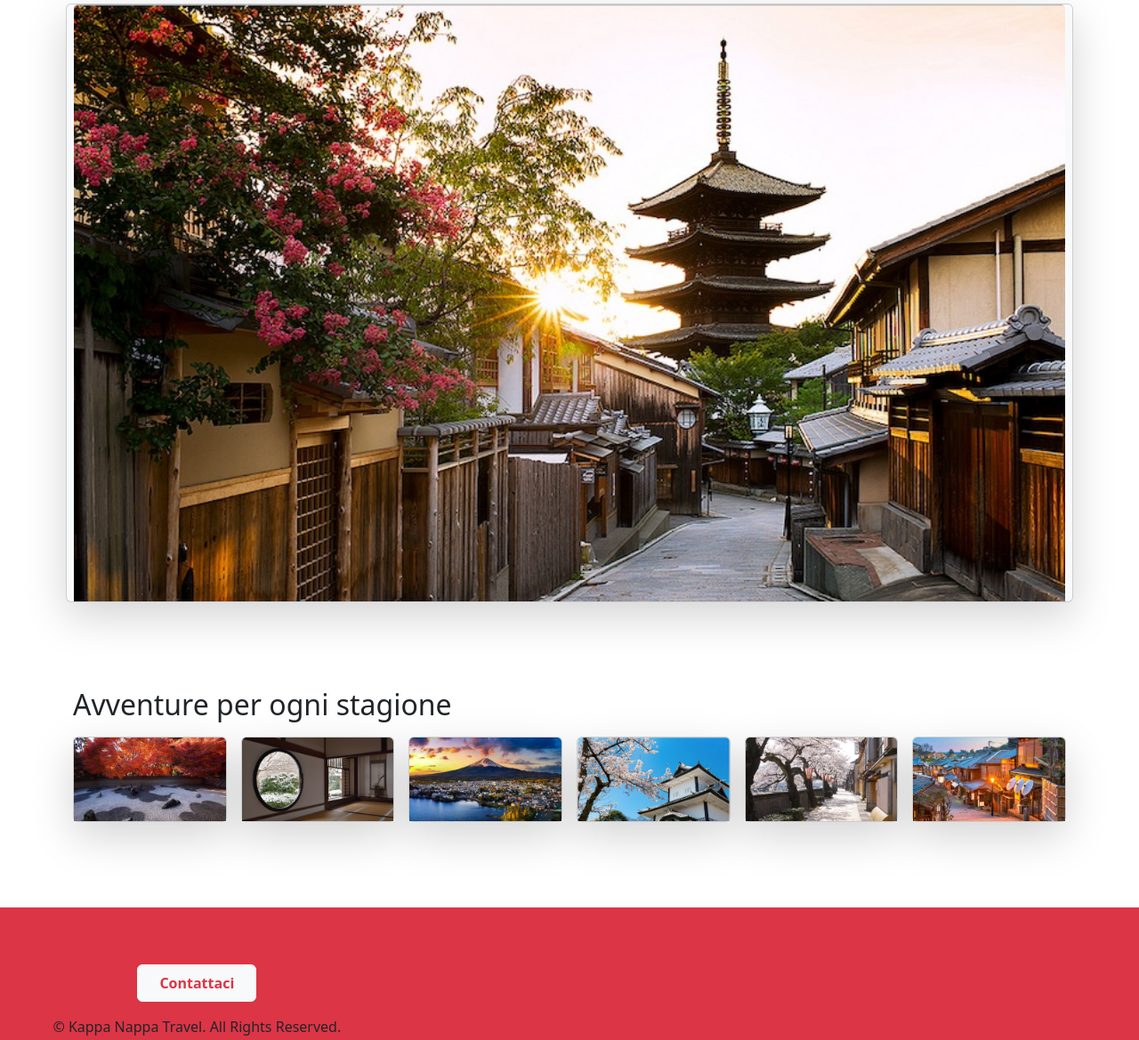
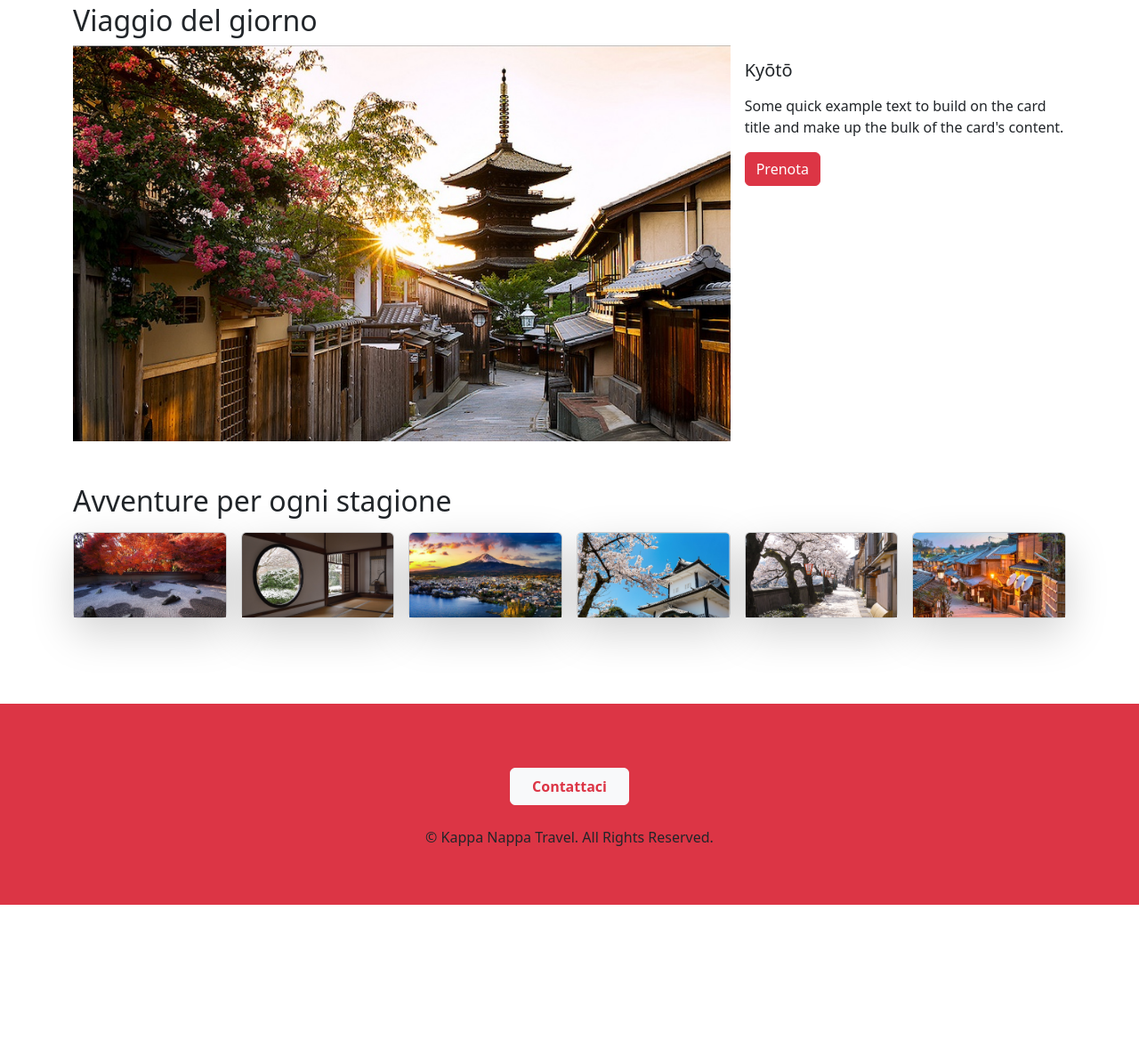
Before and after one commit to silvia8gasparini/U2_W2-D2, a plain HTML site: page index.html in a window 1280 px wide. Shown: the part 2011-3180 px from the top of the page at 89% size. After the commit the page ends 3028 px from the top, so only its background shows below. Drawn offline with nearby package versions, Linux system fonts and the light colour scheme.

Commit message:
Last updates

```diff
--- a/index.html
+++ b/index.html
@@ -180,8 +180,8 @@
 
       <section>
         <div class="container my-5">
+          <div class="row g-3"></div>
           <h2 class="text-left my-3">Il Giappone a 360°</h2>
-
           <div class="row g-3">
             <div class="col-12 col-sm-6 col-md-6 col-lg-4">
               <div class="card shadow-lg p-3 mb-5 bg-body-tertiary rounded">
@@ -291,19 +291,30 @@
 
       <section>
         <div class="container my-5">
+          <h2 class="text-left">Viaggio del giorno</h2>
           <div class="row g-3">
-                <div class="card shadow-lg mb-5 bg-body-tertiary rounded">
-                    <img
-                      src="./assets/imgs/img9.jpg"
-                      class="card-img-top"
-                      alt="japan"
-                    />
+            <div class="col-12 col-sm-6 col-md-6 col-lg-4 flex-grow-1">
+              <div>
+                <img class="w-100" src="./assets/imgs/img9.jpg" alt="kyōtō" />
+              </div>
             </div>
 
+            <div class="col-12 col-sm-6 col-md-6 col-lg-4 flex-grow-0">
+              <div>
+                <div class="card-body">
+                  <h5 class="card-title mt-3">Kyōtō</h5>
+                  <p class="card-text mt-3">
+                    Some quick example text to build on the card title and make
+                    up the bulk of the card's content.
+                  </p>
+                  <a href="#" class="btn btn-danger fw-lighter">Prenota</a>
+                </div>
+              </div>
+            </div>
+          </div>
+        </div>
+      </section>
 
-            </div>
-
-      </section>
       <section>
         <div class="container my-5">
           <h2 class="text-left my-3">Avventure per ogni stagione</h2>
@@ -325,7 +336,6 @@
                   class="card-img-top"
                   alt="japan"
                 />
-
               </div>
             </div>
             <div class="col-12 col-sm-6 col-md-4 col-lg-2">
@@ -344,7 +354,6 @@
                   class="card-img-top"
                   alt="japan"
                 />
-
               </div>
             </div>
             <div class="col-12 col-sm-6 col-md-4 col-lg-2">
@@ -354,7 +363,6 @@
                   class="card-img-top"
                   alt="japan"
                 />
-
               </div>
             </div>
             <div class="col-12 col-sm-6 col-md-4 col-lg-2">
@@ -364,38 +372,29 @@
                   class="card-img-top"
                   alt="japan"
                 />
-
               </div>
             </div>
-
-
           </div>
-
-
-
         </div>
       </section>
     </main>
 
     <footer>
-        <div class="container-fluid bg-danger d-flex flex-column justify-content-center text-center">
+      <div
+        class="container-fluid bg-danger d-flex flex-column justify-content-center text-center"
+      >
         <div class="py-5">
-              <div class="col col-12 col-md-4 text-center">
+          <div class="text-center">
             <button
               type="button"
-              class="btn btn-light text-danger mx-4 p-2 px-4 m-3 fw-bold text-center"
+              class="btn btn-light text-danger mx-4 p-2 px-4 m-4 fw-bold text-center"
             >
               Contattaci
             </button>
           </div>
-              <div class="col col-12 col-md-4 text-center">
-                © Kappa Nappa Travel. All Rights Reserved.
+          <p>© Kappa Nappa Travel. All Rights Reserved.</p>
         </div>
       </div>
-          </div>
-
-
-
     </footer>
 
     <script
```
Lines whose indentation alone changed are shown as unchanged.
